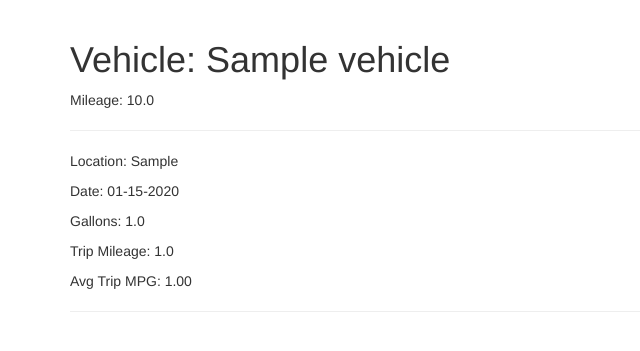
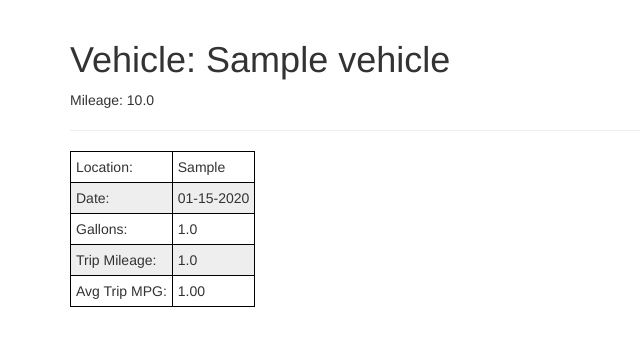
Before and after one commit to scul86/mx_tracker, a Flask app: a page that uses app/templates/base.html in a window 1280 px wide. Shown: the part 52-403 px from the top of the page, without its empty margins (0-640 px from the left). Run offline with Flask 2, Linux system fonts and the light colour scheme; a user stored in the database is signed in; tables that the repository leaves empty hold one stand-in row (values such as "Sample post"); some libraries are stand-ins or nearby versions.

Commit message:
add style to base.html and vehicle.html

```diff
--- /dev/null
+++ b/app/static/css/vehicle.css
@@ -0,0 +1,10 @@
+table#t01 tr:nth-child(even) td {
+    padding: 5px;
+    border: 1px solid black;
+    background-color: #eee;
+}
+table#t01 tr:nth-child(odd) td {
+    padding: 5px;
+    border: 1px solid black;
+    background-color: #fff;
+}
--- a/app/templates/base.html
+++ b/app/templates/base.html
@@ -6,7 +6,7 @@
 {{ super() }}
 <link rel="shortcut icon" href="{{ url_for('static', filename='favicon.ico') }}" type="image/x-icon">
 <link rel="icon" href="{{ url_for('static', filename='favicon.ico') }}" type="image/x-icon">
-<link rel="stylesheet" type="text/css" href="{{ url_for('static', filename='styles.css') }}">
+<link rel="stylesheet" type="text/css" href="{{ url_for('static', filename='css/styles.css') }}">
 {% endblock %}
 
 {% block navbar %}
--- a/app/templates/vehicle.html
+++ b/app/templates/vehicle.html
@@ -1,5 +1,10 @@
 <!-- extend base layout -->
 {% extends "base.html" %}
+
+{% block head %}
+{{ super() }}
+<link rel="stylesheet" type="text/css" href="{{ url_for('static', filename='css/vehicle.css') }}">
+{% endblock %}
 
 {% block page_content %}
   <table>
@@ -10,15 +15,24 @@
           <td>Mileage: {{ '%0.1f'| format(vehicle.mileage) }}</td>
       </tr>
   </table>
-  <hr>
   {% for stop in stops %}
-      <p>Location: {{ stop.location }}</p>
-      <p>Date: {{ stop.timestamp.strftime(DATE_FORMAT) }}
-      <p>Gallons: {{ '%0.1f'| format(stop.gallons) }}</p>
-      <p>Trip Mileage: {{ '%0.1f'| format(stop.trip) }}</p>
-      <p>Avg Trip MPG: {{ '%0.2f'| format(stop.mpg) }}</p>
-      <p></p>
-  <hr>
+    <hr>
+    <table id="t01">
+      <tr valign="top">
+        <td text-align="right">Location: </td><td>{{ stop.location }}</td>
+      </tr>
+      <tr valign="top">
+        <td>Date: </td><td>{{ stop.timestamp.strftime(DATE_FORMAT) }}</td>
+      </tr>
+      <tr valign="top">
+        <td>Gallons: </td><td>{{ '%0.1f'| format(stop.gallons) }}</td>
+      </tr>
+      <tr valign="top">
+        <td>Trip Mileage: </td><td>{{ '%0.1f'| format(stop.trip) }}</td>
+      </tr>
+      <tr valign="top">
+        <td>Avg Trip MPG: </td><td>{{ '%0.2f'| format(stop.mpg) }}</td>
+      </tr>
+    </table>
   {% endfor %}
-
 {% endblock %}
```
